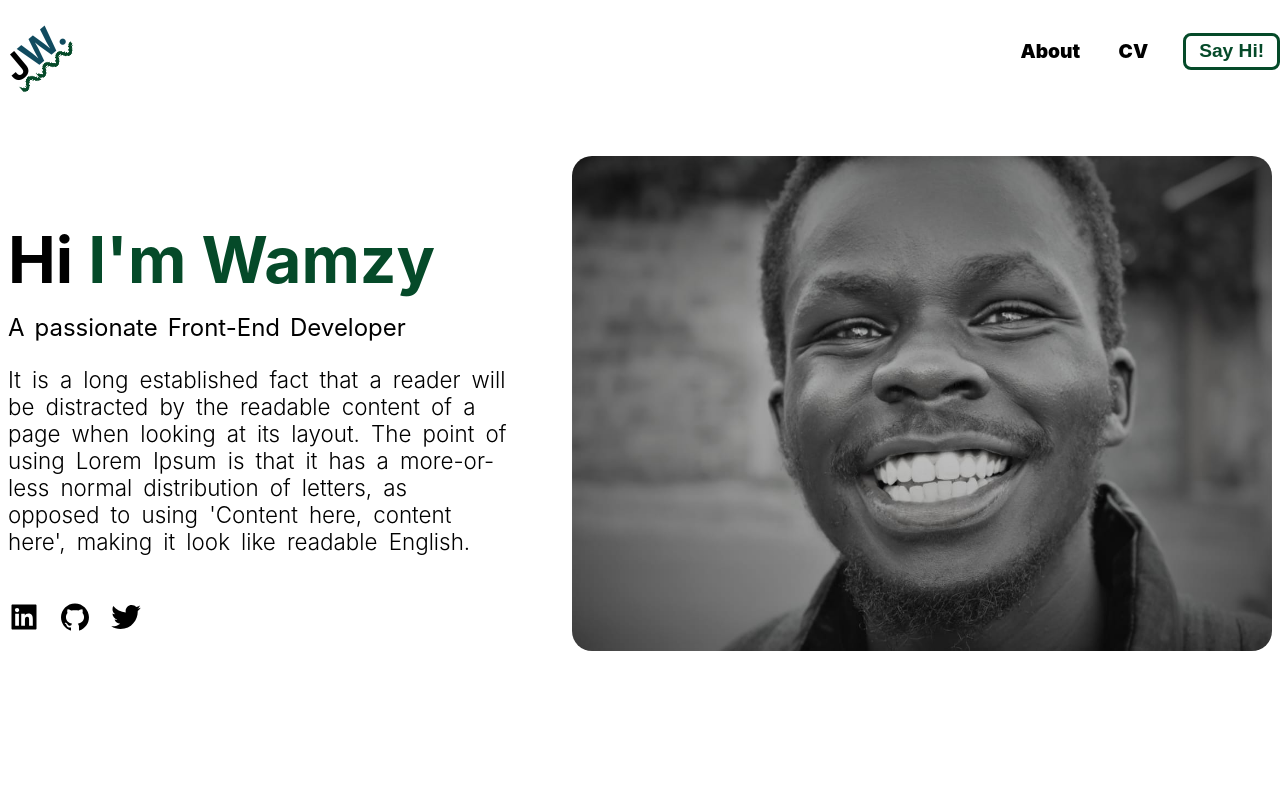
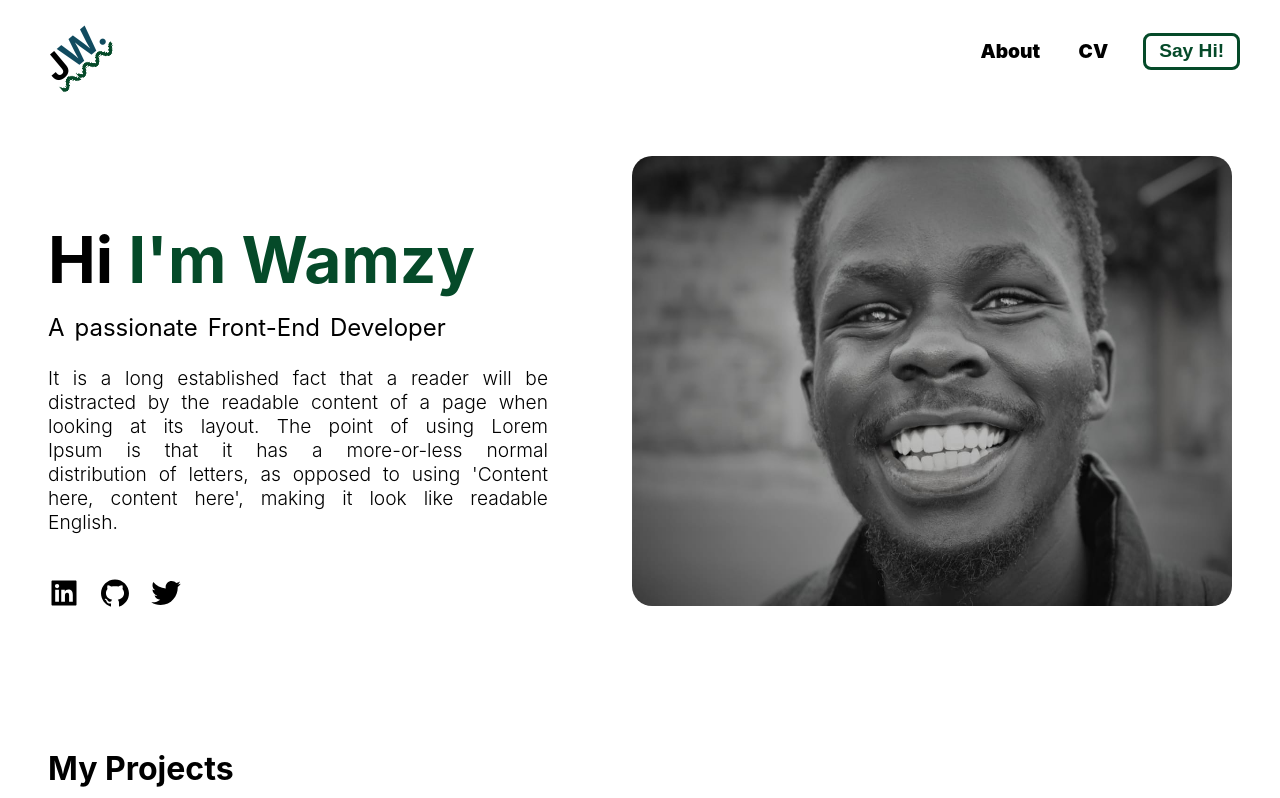
Before and after one commit to mutuajoseph/Next.js-Portfolio, a Next.js app: page / in a window 1280 px wide. Shown: the top 798 px of the page. Built offline with nearby package versions, Linux system fonts and the light colour scheme.

Commit message:
changed the max-width of container

```diff
--- a/pages/index.js
+++ b/pages/index.js
@@ -50,8 +50,8 @@ export default function Home() {
                   <Image
                       className={styles.headimage}
                       src="/images/me.jpg"
-                      height={495} // Desired size with correct aspect ratio
-                      width={700} // Desired size with correct aspect ratio
+                      height={450} // Desired size with correct aspect ratio
+                      width={600} // Desired size with correct aspect ratio
                       alt="Your Name"
                   />
               </div>
--- a/styles/Home.module.css
+++ b/styles/Home.module.css
@@ -1,5 +1,5 @@
 .container {
-  max-width: 1300px;
+  max-width: 1200px;
   /*min-height: 100vh;*/
   padding: 0 0.5rem;
   margin: 0 auto;
@@ -89,7 +89,8 @@
 }
 
 .descriptionText {
-  font-size: 1.4rem;
+  font-size: 1.2rem;
+  text-align: justify;
   position: relative;
   top: 2.5rem;
   font-weight: 300;
--- a/styles/Navbar.module.css
+++ b/styles/Navbar.module.css
@@ -4,7 +4,7 @@
 }
 
 .container {
-    max-width: 1300px;
+    max-width: 1200px;
     margin: 0 auto;
     padding: .8rem 0;
     display: flex;
```
